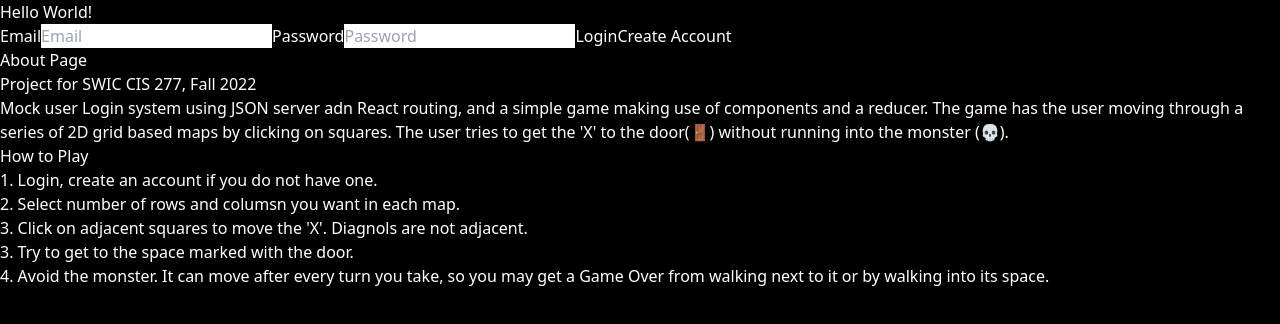
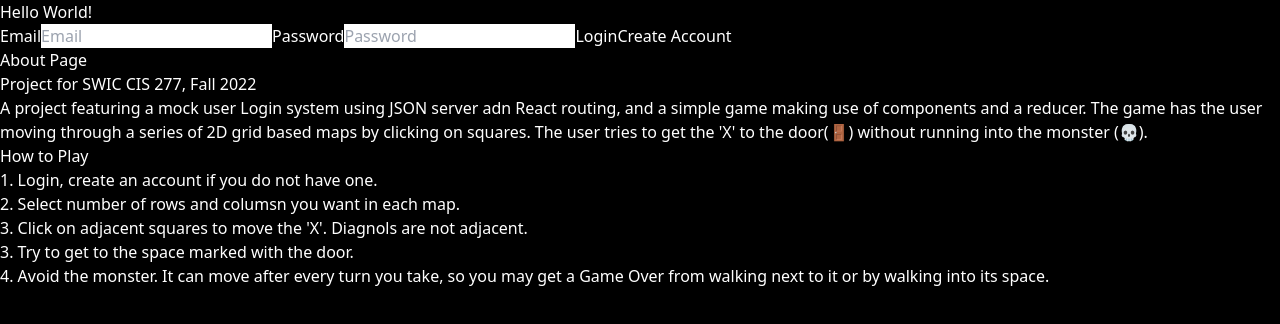
Before and after one commit to JNV000/Project277, a React (Vite) app: page /about in a window 1280 px wide. Shown: the top 324 px of the page. Built offline with nearby package versions, Linux system fonts and the light colour scheme.

Commit message:
Adjust About page text

```diff
--- a/src/routes/About.jsx
+++ b/src/routes/About.jsx
@@ -6,11 +6,11 @@ export default function About() {
         Project for SWIC CIS 277, Fall 2022
       </h1>
       <p className="mt-5">
-        Mock user Login system using JSON server adn React routing, and a simple
-        game making use of components and a reducer. The game has the user
-        moving through a series of 2D grid based maps by clicking on squares.
-        The user tries to get the 'X' to the door(🚪) without running into the
-        monster (💀).
+        A project featuring a mock user Login system using JSON server adn React
+        routing, and a simple game making use of components and a reducer. The
+        game has the user moving through a series of 2D grid based maps by
+        clicking on squares. The user tries to get the 'X' to the door(🚪)
+        without running into the monster (💀).
       </p>
       <h2 className="text-2xl mt-3">How to Play</h2>
       <ul className="list-disc">
```
